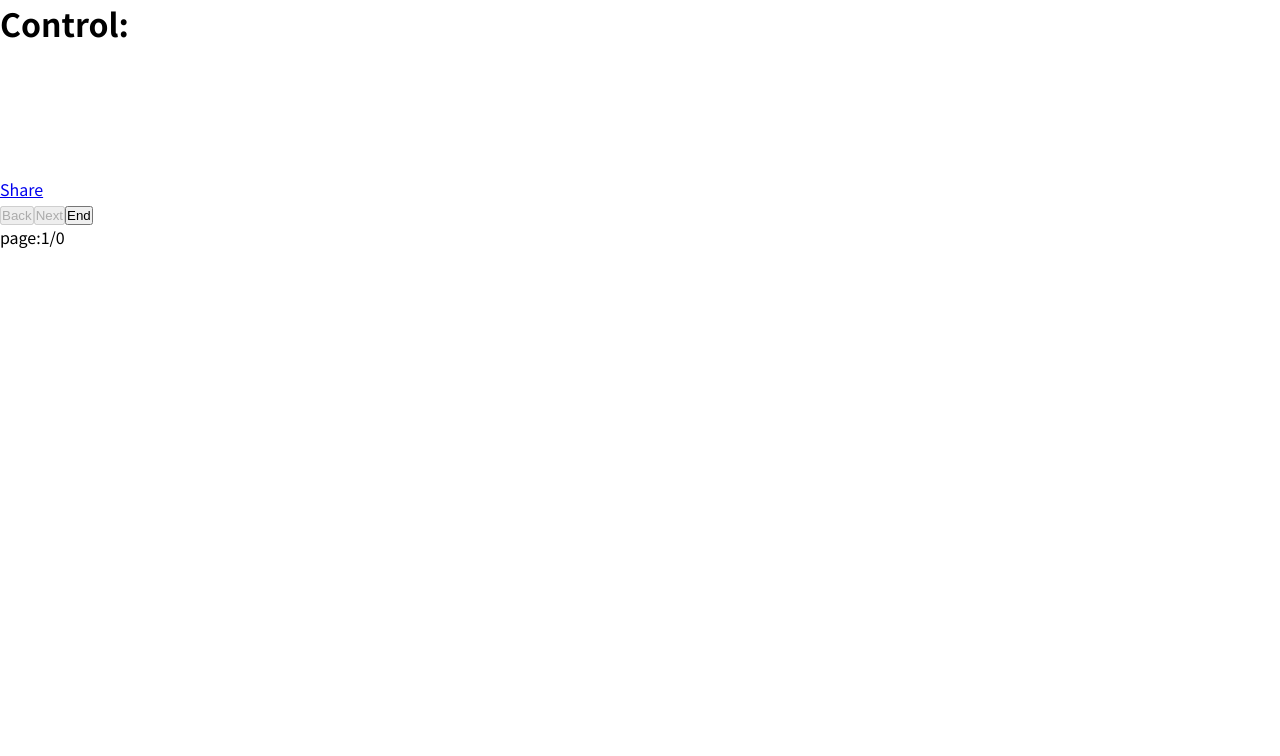
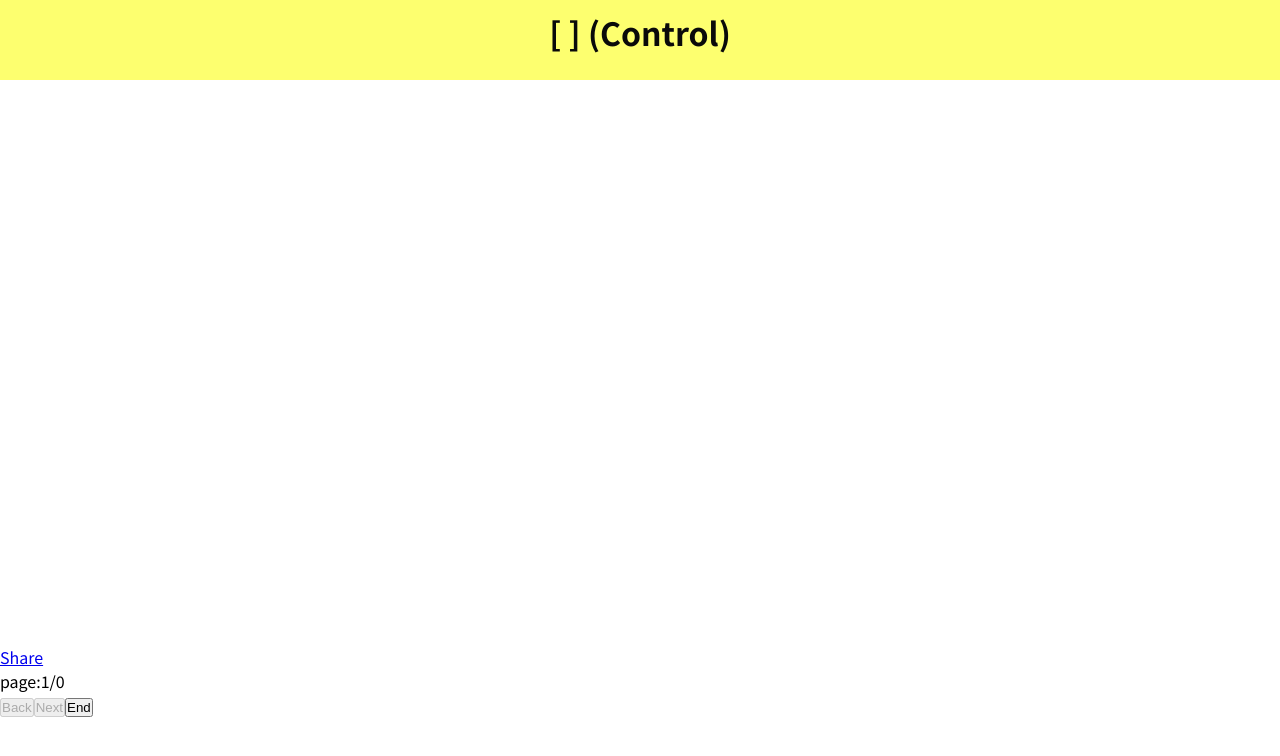
Before and after one commit to M-Haruki/RealTimeSlideShare, a Vue app in the folder frontend/: page /1/control in a window 1280 px wide. Shown: the top 756 px of the page. Built offline with nearby package versions, Linux system fonts and the light colour scheme; no server answers.

Commit message:
SlideTitleコンポーネントを追加し、Controlビューでスライドタイトルを表示するように変更。CSS変数を追加してスタイルを調整。

```diff
--- a/frontend/src/assets/main.css
+++ b/frontend/src/assets/main.css
@@ -7,5 +7,6 @@
 }
 :root {
   --color-primary: #fdff6f;
+  --color-body-primary: #0a0a0a;
   font-family: 'Noto Sans JP', serif;
 }
--- /dev/null
+++ b/frontend/src/components/SlideTitle.vue
@@ -0,0 +1,24 @@
+<template>
+    <div class="slideTitle">
+        <p class="slideTitleText">
+            <slot></slot>
+        </p>
+    </div>
+</template>
+<style scoped>
+.slideTitleText {
+    font-size: 2rem;
+    font-weight: bold;
+    color: var(--color-body-primary);
+    margin-bottom: 1rem;
+    text-align: center;
+}
+
+.slideTitle {
+    width: 100vw;
+    background-color: var(--color-primary);
+    display: flex;
+    justify-content: center;
+    align-items: center;
+}
+</style>
--- a/frontend/src/views/Control.vue
+++ b/frontend/src/views/Control.vue
@@ -1,7 +1,11 @@
 <template>
-    <h1>Control:{{ slide.title }}</h1>
+    <slide-title>
+        [ {{ slide.title }} ] (Control)
+    </slide-title>
+    <canvas id="pdf-canvas" class="pdf-canvas"></canvas>
+    <div class="control">
         <RouterLink :to="{ name: 'share', params: { id: slide.id } }">Share</RouterLink>
-    <canvas id="pdf-canvas"></canvas>
+        <p>page:{{ slide.current_page.value + 1 }}/{{ slide.total_page }}</p>
         <div>
             <button v-if="slide.isGo.value.prev" @click="go(-1)">Back</button>
             <button v-else disabled>Back</button>
@@ -9,13 +13,14 @@
             <button v-else disabled>Next</button>
             <button @click="end()">End</button>
         </div>
-    <p>page:{{ slide.current_page.value + 1 }}/{{ slide.total_page }}</p>
+    </div>
 </template>
 <script lang="ts" setup>
 import { ref, watch } from 'vue';
 import { Slide, renderPdf } from '@/components/SlideView.ts';
 import router from '@/router';
 import { useRoute } from 'vue-router';
+import SlideTitle from '@/components/SlideTitle.vue';
 
 const route = useRoute();
 
@@ -39,3 +44,20 @@ watch(() => slide.path.value, () => {
     renderPdf(slide.path.value, "pdf-canvas");
 }, { immediate: true });
 </script>
+<style scoped>
+.pdf-canvas {
+    width: 100vw !important;
+    height: auto !important;
+    overflow: auto;
+    height: 70vh !important;
+}
+
+.control {
+    height: 20vh;
+}
+</style>
+<style>
+.slideTitle {
+    height: 10vh;
+}
+</style>
```
Lines whose indentation alone changed are shown as unchanged.
